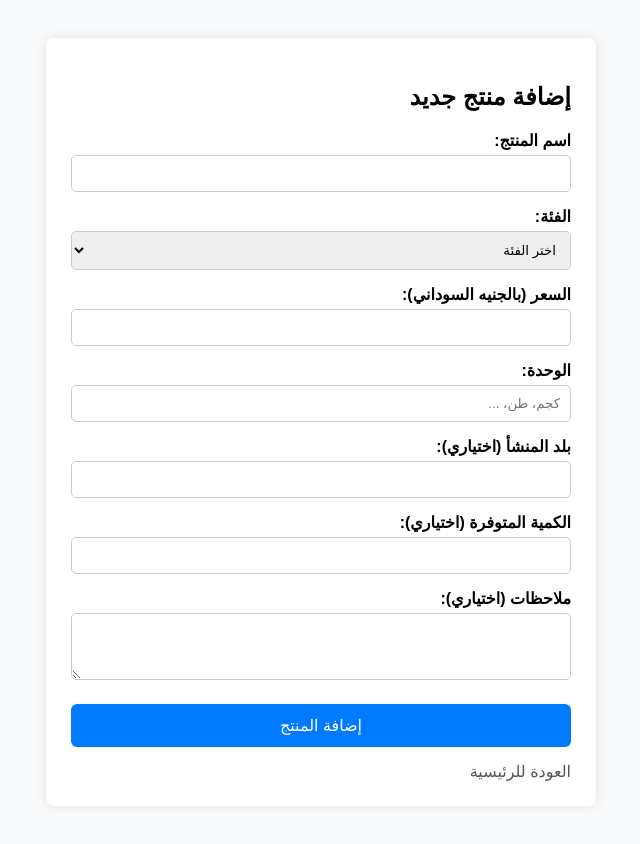
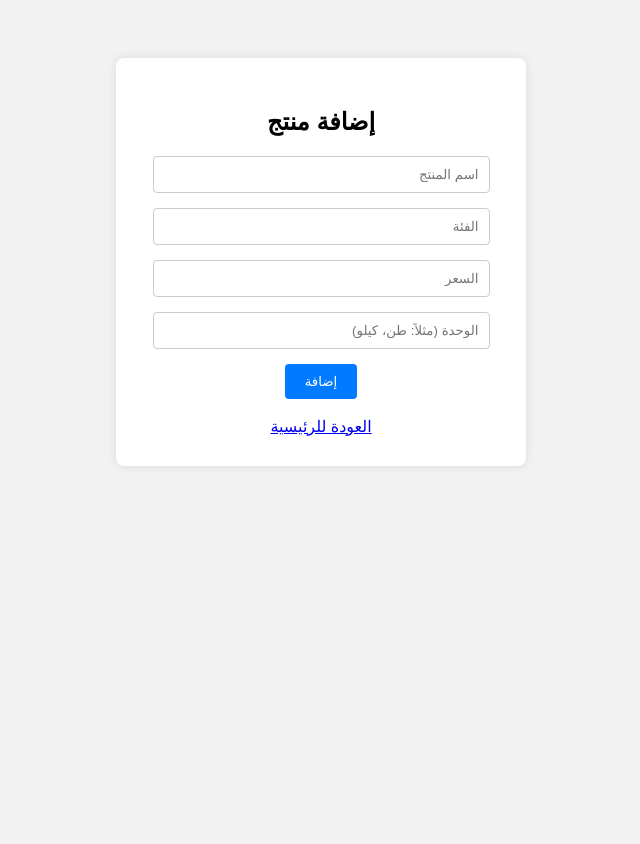
Before and after one commit to Aljaili-Elsmani/Crops-hunter, a Flask app: page /add in a window 1280 px wide. Shown: the whole page, without its empty margins (319-959 px from the left). After the commit the page ends 466 px from the top, so only its background shows below. Run offline with Flask 3, Linux system fonts and the light colour scheme; the visitor is signed in with stand-in values (Sample User, id 1).

Commit message:
Update add_product.html

```diff
--- a/templates/add_product.html
+++ b/templates/add_product.html
@@ -1,96 +1,79 @@
 <!DOCTYPE html>
 <html lang="ar" dir="rtl">
 <head>
-    <meta charset="UTF-8" />
-    <title>إضافة منتج جديد - Crops Hunter</title>
+    <meta charset="UTF-8">
+    <title>إضافة منتج - Crops Hunter</title>
     <style>
         body {
+            background-color: #f2f2f2;
             font-family: Arial, sans-serif;
-            background-color: #f9fafb;
-            direction: rtl;
+            text-align: center;
+            padding-top: 50px;
+        }
+        .form-box {
+            background-color: #ffffff;
+            margin: auto;
             padding: 30px;
+            width: 350px;
+            border-radius: 8px;
+            box-shadow: 0 0 10px rgba(0,0,0,0.1);
         }
-        .form-container {
-            max-width: 500px;
-            margin: auto;
-            background: white;
-            padding: 25px;
-            border-radius: 8px;
-            box-shadow: 0 0 12px rgba(0,0,0,0.1);
-        }
-        label {
-            display: block;
-            margin-top: 15px;
-            font-weight: bold;
-        }
-        input[type="text"],
-        input[type="number"],
-        select,
-        textarea {
-            width: 100%;
+        input[type="text"] {
+            width: 90%;
             padding: 10px;
-            margin-top: 5px;
-            border-radius: 5px;
+            margin-bottom: 15px;
+            border-radius: 4px;
             border: 1px solid #ccc;
-            box-sizing: border-box;
         }
         button {
-            margin-top: 20px;
+            padding: 10px 20px;
             background-color: #007bff;
             color: white;
-            padding: 12px;
             border: none;
-            border-radius: 6px;
+            border-radius: 4px;
             cursor: pointer;
-            width: 100%;
-            font-size: 16px;
         }
         button:hover {
             background-color: #0056b3;
         }
-        .back-link {
-            display: inline-block;
-            margin-top: 15px;
-            text-decoration: none;
-            color: #555;
+        .message {
+            margin-bottom: 15px;
+            padding: 10px;
+            border-radius: 4px;
+        }
+        .success {
+            background-color: #d4edda;
+            color: #155724;
+        }
+        .error {
+            background-color: #f8d7da;
+            color: #721c24;
         }
     </style>
 </head>
 <body>
-    <div class="form-container">
-        <h2>إضافة منتج جديد</h2>
-        <form method="POST" action="{{ url_for('add_product') }}">
-            <label for="name">اسم المنتج:</label>
-            <input type="text" id="name" name="name" required>
+    <div class="form-box">
+        <h2>إضافة منتج</h2>
 
-            <label for="category">الفئة:</label>
-            <select id="category" name="category" required>
-                <option value="">اختر الفئة</option>
-                <option value="حبوب">حبوب</option>
-                <option value="بقوليات">بقوليات</option>
-                <option value="لحوم">لحوم</option>
-                <option value="فواكه">فواكه</option>
-                <option value="خضروات">خضروات</option>
-            </select>
+        <!-- رسائل النجاح أو الخطأ -->
+        {% with messages = get_flashed_messages(with_categories=true) %}
+          {% if messages %}
+            {% for category, message in messages %}
+              <div class="message {{ category }}">{{ message }}</div>
+            {% endfor %}
+          {% endif %}
+        {% endwith %}
 
-            <label for="price">السعر (بالجنيه السوداني):</label>
-            <input type="number" id="price" name="price" min="0" step="1" required>
+        <form method="post">
+            <input type="text" name="name" placeholder="اسم المنتج" required><br>
+            <input type="text" name="category" placeholder="الفئة" required><br>
+            <input type="text" name="price" placeholder="السعر" required><br>
+            <input type="text" name="unit" placeholder="الوحدة (مثلاً: طن، كيلو)" ><br>
+            <button type="submit">إضافة</button>
+        </form>
 
-            <label for="unit">الوحدة:</label>
-            <input type="text" id="unit" name="unit" placeholder="كجم، طن، ...">
-
-            <label for="origin">بلد المنشأ (اختياري):</label>
-            <input type="text" id="origin" name="origin">
-
-            <label for="quantity">الكمية المتوفرة (اختياري):</label>
-            <input type="number" id="quantity" name="quantity" min="0" step="1">
-
-            <label for="notes">ملاحظات (اختياري):</label>
-            <textarea id="notes" name="notes" rows="3"></textarea>
-
-            <button type="submit">إضافة المنتج</button>
-        </form>
-        <a href="{{ url_for('index') }}" class="back-link">العودة للرئيسية</a>
+        <br>
+        <a href="{{ url_for('index') }}">العودة للرئيسية</a>
     </div>
 </body>
 </html>
```
